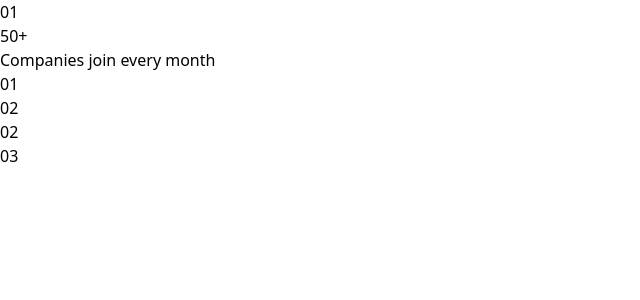
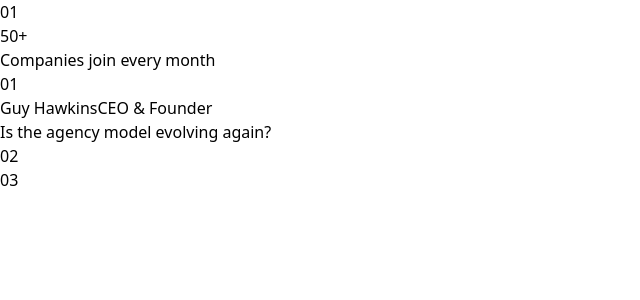
Before and after one commit to Andres6936/Andres6936, a React (Vite) app: page / in a window 1280 px wide. Shown: the top 300 px of the page, without its empty margins (0-640 px from the left). Built offline with nearby package versions, Linux system fonts and the light colour scheme.

Commit message:
Created Layout

```diff
--- a/src/App.tsx
+++ b/src/App.tsx
@@ -35,8 +35,18 @@
                 </article>
 
                 <article className={"flex flex-col gap-8"}>
-                    <div className={"flex flex-grow bg-white"}>
-                        02
+                    <div className={"flex flex-col flex-grow"}>
+                        <div className={"flex flex-col bg-black rounded-2xl"}>
+
+                        </div>
+                        <div className={"flex flex-row bg-white rounded-2xl px-4"}>
+                            <div className={"flex flex-col py-4"}>
+                                <span className={"text-xs uppercase font-bold"}>Guy Hawkins</span>
+                                <span className={"text-xs uppercase mb-12"}>CEO & Founder</span>
+                                <h2 className={"text-3xl font-medium uppercase tracking-tighter leading-7"}>Is the
+                                    agency model evolving again?</h2>
+                            </div>
+                        </div>
                     </div>
 
                     <div className={"flex flex-row gap-8"}>
```
